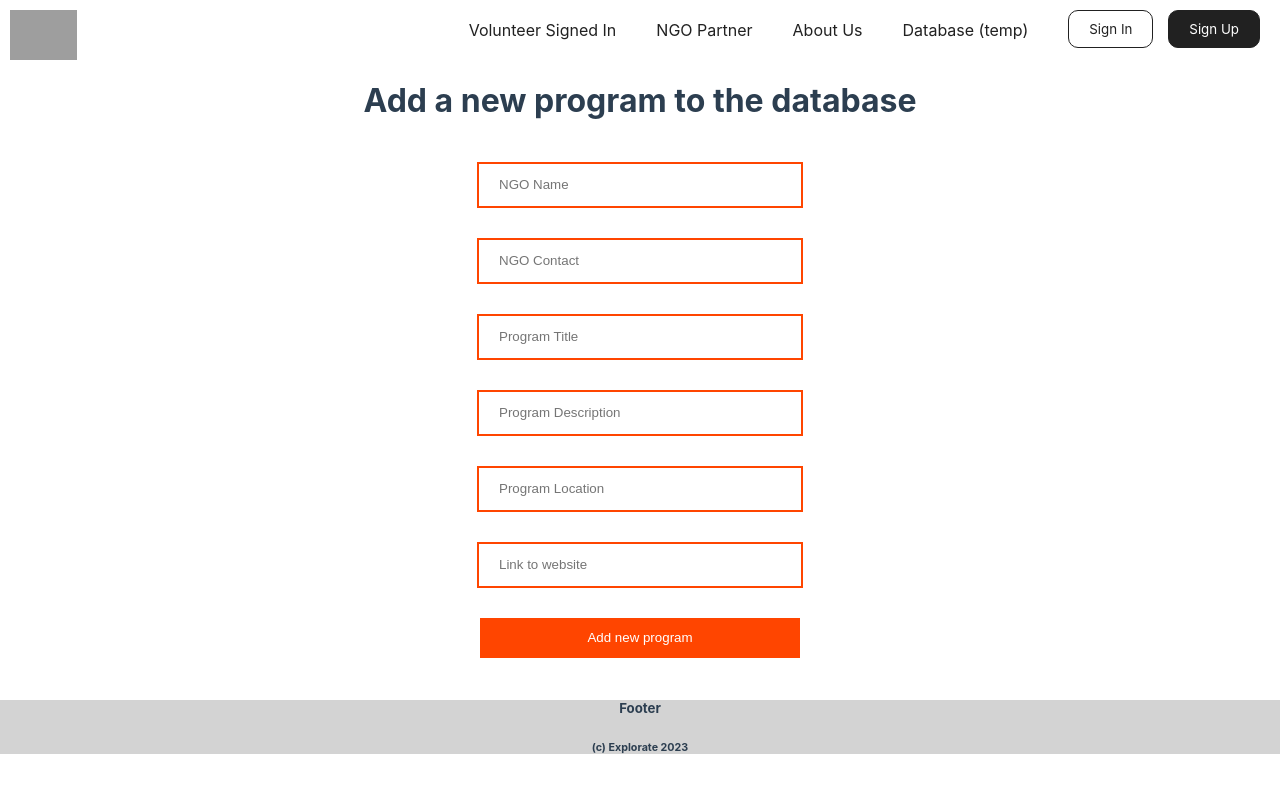
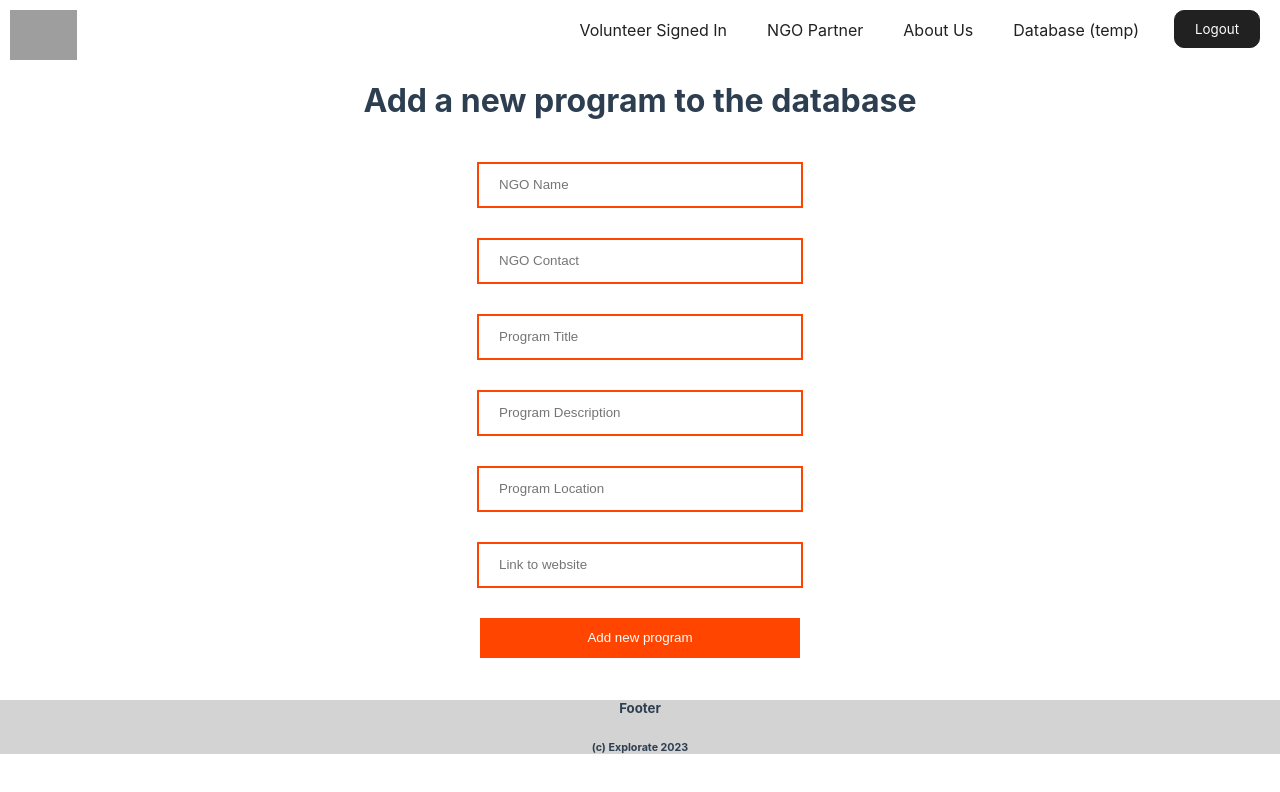
Before and after one commit to amyzliao/Explorate-Frontend, a Vue app in the folder explorate-frontend/: page /add in a window 1280 px wide. Shown: the top 792 px of the page. Built offline with nearby package versions, Linux system fonts and the light colour scheme; grey boxes are pictures that could not be loaded.

Commit message:
Firebase auth (#2)
* firebase google auth login/logout

* package-lock.json

```diff
--- a/explorate-frontend/src/App.vue
+++ b/explorate-frontend/src/App.vue
@@ -169,4 +169,14 @@ body {
     background-color: #e7513f;
     color: white;
 }
+
+.logout {
+    float: right;
+    text-decoration: none;
+    padding: 20px;
+    background-color: #212121;
+    color: white;
+    margin-left: 15px;
+    margin-right: 20px;
+}
 </style>
--- a/explorate-frontend/src/components/HeaderModNgo.vue
+++ b/explorate-frontend/src/components/HeaderModNgo.vue
@@ -1,8 +1,7 @@
 <template>
     <div class="nav">
         <img class="logo" src="../assets/-Insert_image_here-.svg.png"/>
-        <button class="signupbutton" v-on:click="this.$router.push('/signup')">Sign Up</button>
-        <button class="signinbutton" v-on:click="this.$router.push('/signin')">Sign In</button>
+        <button class="logout" v-on:click="logout">Logout</button>
         <router-link to="/database">Database (temp)</router-link>
         <router-link to="/">About Us</router-link>
         <router-link to="/resources">NGO Partner</router-link>
@@ -11,8 +10,21 @@
 </template>
 
 <script>
+import { userID, googleSignOut } from '@/firebase'
 export default {
-    name: 'HeaderModNgo'
+    name: 'HeaderModNgo',
+    methods: {
+        logout() {
+            const googleUID = userID()
+
+            if (googleUID) {
+                googleSignOut()
+            }
+
+            localStorage.clear();
+            this.$router.push({name: 'SignInPage'})
+        }
+    }
 }
 </script>
 
@@ -63,23 +75,4 @@ export default {
 .signupbutton:hover {
     background-color: #414141;
 }
-
-.signinbutton {
-    float: right;
-    text-decoration: none;
-    padding: 20px;
-    background-color: white;
-    color: #212121;
-    margin-left: 20px;
-}
-
-.signupbutton {
-    float: right;
-    text-decoration: none;
-    padding: 20px;
-    background-color: #212121;
-    color: white;
-    margin-left: 15px;
-    margin-right: 20px;
-}
 </style>
--- a/explorate-frontend/src/components/HeaderModVolunteer.vue
+++ b/explorate-frontend/src/components/HeaderModVolunteer.vue
@@ -1,8 +1,7 @@
 <template>
     <div class="nav">
         <img class="logo" src="../assets/-Insert_image_here-.svg.png"/>
-        <button class="signupbutton" v-on:click="this.$router.push('/signup')">Sign Up</button>
-        <button class="signinbutton" v-on:click="this.$router.push('/signin')">Sign In</button>
+        <button class="logout" v-on:click="logout">Logout</button>
         <router-link to="/database">Database (temp)</router-link>
         <router-link to="/">About Us</router-link>
         <router-link to="/resources">NGO Partner</router-link>
@@ -11,8 +10,21 @@
 </template>
 
 <script>
+import { userID, googleSignOut } from '@/firebase';
 export default {
-    name: 'HeaderModVolunteer'
+    name: 'HeaderModVolunteer',
+    methods: {
+        logout() {
+            const googleUID = userID()
+
+            if (googleUID) {
+                googleSignOut()
+            }
+
+            localStorage.clear();
+            this.$router.push({name: 'SignInPage'})
+        }
+    }
 }
 </script>
 
--- a/explorate-frontend/src/components/SignIn.vue
+++ b/explorate-frontend/src/components/SignIn.vue
@@ -1,12 +1,12 @@
 <template>
-    <HeaderModVolunteer />
+    <HeaderModSignedOut />
     <div class="signin">
         <img class="logo" src="../assets/-Insert_image_here-.svg.png"/>
         <h1>Sign In</h1>
         <input type="text" placeholder="Email" v-model="email"/>
         <input type="password" placeholder="Password" v-model="password"/>
         <button class="signinpagebutton" v-on:click="login">Sign In</button>
-        <button class="google">Sign Up with Google</button>
+        <button class="google" v-on:click="googleSignIn">Sign In with Google</button>
         <a href="#">Having trouble logging in?</a>
         <button class="signinpagesignupbutton">Sign Up</button>
     </div>
@@ -14,10 +14,10 @@
 </template>
 
 <script>
-// import { query, where, collection } from 'firebase/firestore'
-import { dbGetUser } from '@/firebase'
-import HeaderModVolunteer from './HeaderModVolunteer.vue'
+import { dbGetUser, signInWithGoogle } from '@/firebase'
+import HeaderModSignedOut from './HeaderModSignedOut.vue'
 import FooterMod from './FooterMod.vue'
+
 export default {
     name: 'SignIn',
     data() {
@@ -27,7 +27,7 @@ export default {
         }
     },
     components: {
-        HeaderModVolunteer,
+        HeaderModSignedOut,
         FooterMod
     },
     methods: {
@@ -36,8 +36,7 @@ export default {
                 const user = res.docs[0].data()
 
                 if (user) {
-                    // console.log(res.docs[0].data())
-                    localStorage.setItem("user-info", JSON.stringify(res.docs[0].data()))
+                    localStorage.setItem("user-info", JSON.stringify(user))
                     this.$router.push({name: 'HomePage'})
                 }
 
@@ -48,6 +47,21 @@ export default {
                 localStorage.setItem("user-info", this.email)
                 this.$router.push({name: 'HomePage'})
             }
+        },
+        googleSignIn() {
+            signInWithGoogle().then((result) => {
+                var user = result.user;
+
+                const uid = user.uid
+
+                if (user) {
+                    localStorage.setItem("user-info", JSON.stringify(uid))
+                    this.$router.push({name: 'HomePage'})
+                }
+
+                }).catch((error) => {
+                    console.log(error)
+                })
         }
     }
 }
--- a/explorate-frontend/src/components/SignUp.vue
+++ b/explorate-frontend/src/components/SignUp.vue
@@ -1,5 +1,5 @@
 <template>
-    <HeaderModVolunteer />
+    <HeaderModSignedOut />
         <div class="signup">
             <img class="logo" src="../assets/-Insert_image_here-.svg.png"/>
             <h1>Sign Up</h1>
@@ -16,7 +16,7 @@
 <script>
 import { dbCreate, dbGetUser } from '@/firebase';
 import FooterMod from './FooterMod.vue';
-import HeaderModVolunteer from './HeaderModVolunteer.vue';
+import HeaderModSignedOut from './HeaderModSignedOut.vue';
 export default {
     name: 'SignUp',
     data() {
@@ -28,7 +28,7 @@ export default {
         }
     },
     components: {
-        HeaderModVolunteer,
+        HeaderModSignedOut,
         FooterMod
     },
     methods: {
--- a/explorate-frontend/src/firebase.js
+++ b/explorate-frontend/src/firebase.js
@@ -1,5 +1,6 @@
 import firebase from "firebase/compat/app";
 import 'firebase/compat/firestore';
+import 'firebase/compat/auth';
 
 import { ref, onUnmounted } from 'vue'
 
@@ -14,7 +15,7 @@ const firebaseConfig = {
   };
 
 firebase.initializeApp(firebaseConfig);
-export const db = firebase.firestore();
+const db = firebase.firestore();
 
 export const dbCreate = (col, val) => {
     let result = 201
@@ -76,3 +77,22 @@ export const dbGetUser = (email, password) => {
 
     return result
 }
+
+
+export const signInWithGoogle = () => {
+    const provider = new firebase.auth.GoogleAuthProvider()
+
+    let result = firebase.auth().signInWithPopup(provider)
+
+    return result
+};
+
+export const userID = () => {
+    const user = firebase.auth().currentUser
+
+    return user ? user.uid : null
+}
+
+export const googleSignOut = () => {
+    firebase.auth().signOut()
+}
```
Also changed, not shown: 1 other file (tests, documents, lock files or other folders).
